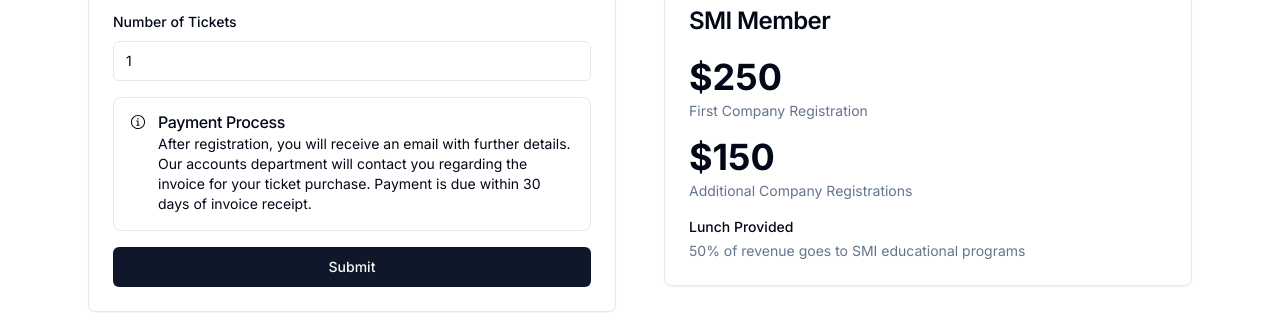
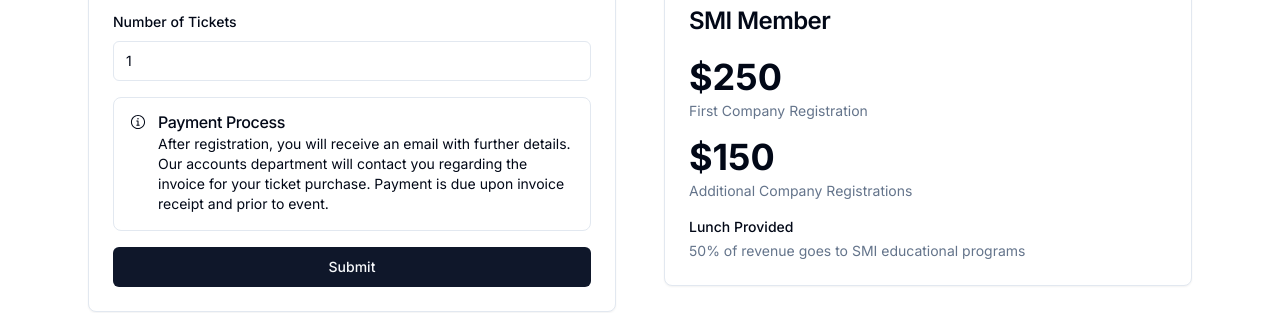
Before and after one commit to nikackermann/smi-event, a Next.js app: page / in a window 1280 px wide. Shown: the part 1120-1433 px from the top of the page. Built offline with nearby package versions, Linux system fonts and the light colour scheme; no server answers.

Commit message:
Change invoice terms

```diff
--- a/components/form.tsx
+++ b/components/form.tsx
@@ -237,8 +237,8 @@
                                 After registration, you will receive an email
                                 with further details. Our accounts department
                                 will contact you regarding the invoice for your
-                                ticket purchase. Payment is due within 30 days
-                                of invoice receipt.
+                                ticket purchase. Payment is due upon invoice
+                                receipt and prior to event.
                             </AlertDescription>
                         </Alert>
                         <Button
--- a/emails/index.tsx
+++ b/emails/index.tsx
@@ -114,8 +114,8 @@
                 <Heading style={heading}>Payment Information</Heading>
                 <Text style={paragraph}>
                     Our accounts department will be in touch shortly with an
-                    invoice for your course registration. Payment is due within
-                    30 days of receiving the invoice.
+                    invoice for your course registration. Payment is due upon
+                    invoice receipt and prior to event.
                 </Text>
                 <Hr style={hr} />
                 <Heading style={heading}>Getting There</Heading>
```
